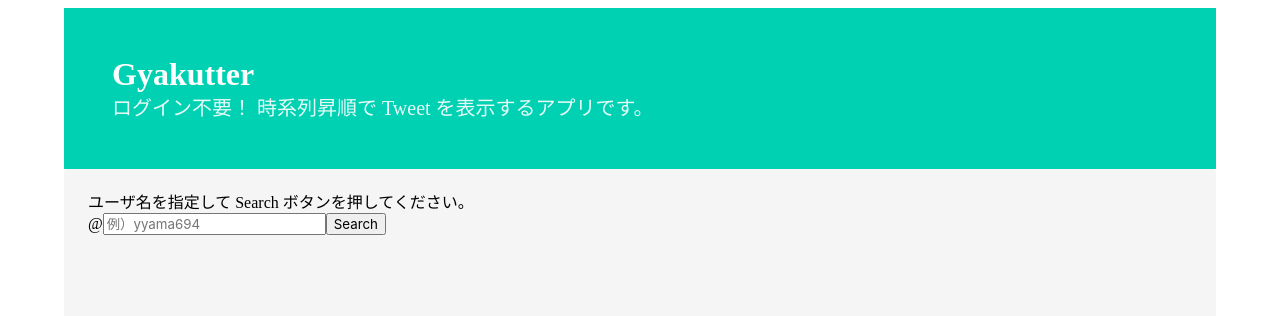
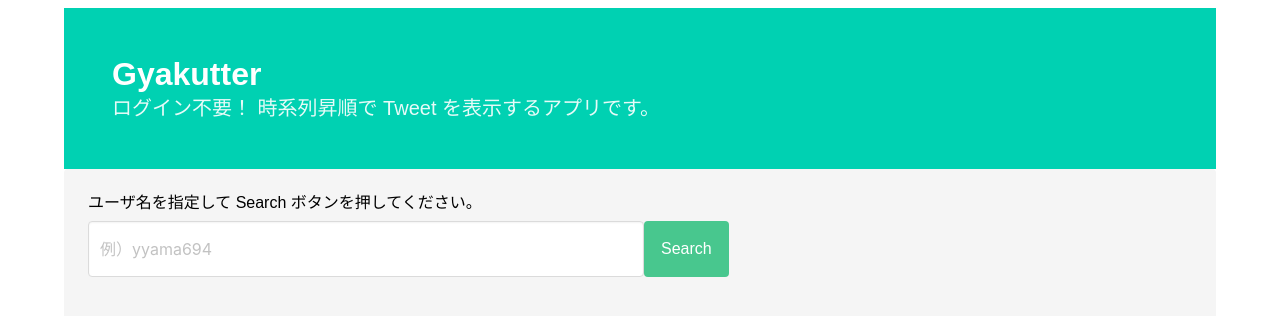
Before and after one commit to yyama694/Gyakutter, a Vue app: page / in a window 1280 px wide. Shown: the top 316 px of the page. Built offline with nearby package versions, Linux system fonts and the light colour scheme.

Commit message:
closes #8 テキストボックスとボタンをおしゃれに修正

```diff
--- a/src/components/Main.vue
+++ b/src/components/Main.vue
@@ -13,10 +13,21 @@
       </div>
     </div>
     <div class="notification">
-      <div>ユーザ名を指定して Search ボタンを押してください。</div>
-      <div>
-        @<input v-model="user_id" type="text" placeholder="例）yyama694" />
-        <input type="button" value="Search" @click="search" />
+      <div class="description">
+        ユーザ名を指定して Search ボタンを押してください。
+      </div>
+      <div class="columns">
+        <div class="column">
+          <input
+            v-model="user_id"
+            class="input"
+            type="text"
+            placeholder="例）yyama694"
+          />
+        </div>
+        <div class="column">
+          <a class="button is-success" @click="search">Search</a>
+        </div>
       </div>
       <section class="section">
         <div v-for="d in list" :key="d.id_str" class="box">
@@ -76,4 +87,11 @@ $box-padding: 0.6rem
 @import "../../node_modules/bulma/bulma.sass";
 .tweet-text
   clear: both;
+
+.container
+  font-family : "Yu Gothic", "游ゴシック", YuGothic, "游ゴシック体", "ヒラギノ角ゴ Pro W3", "メイリオ", sans-serif;
+.description
+  margin: 0rem 0rem 0.5rem 0rem
+.section
+  padding: 0rem 0rem;
 </style>
```
Also changed, not shown: 9 other files (tests, documents, lock files or other folders).
